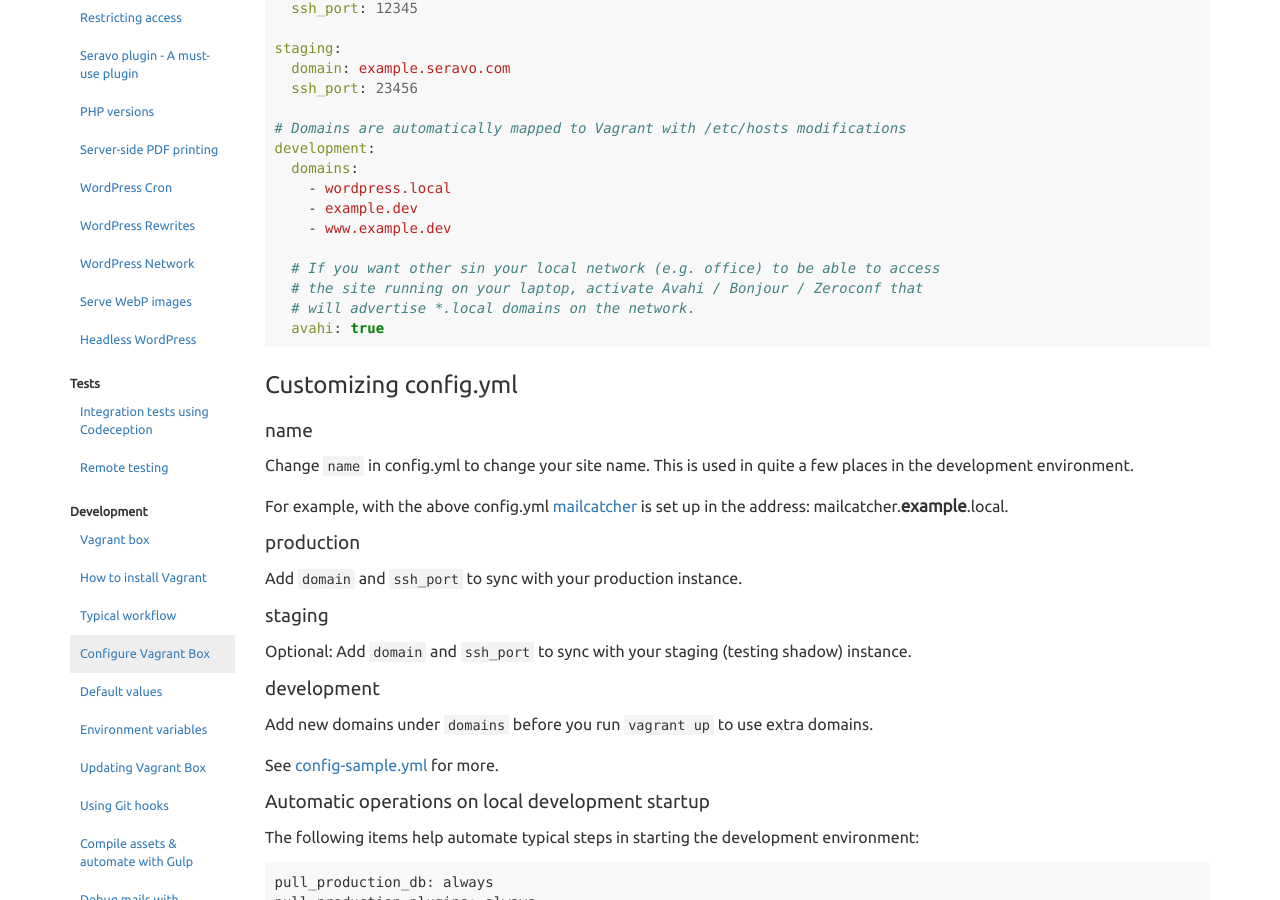
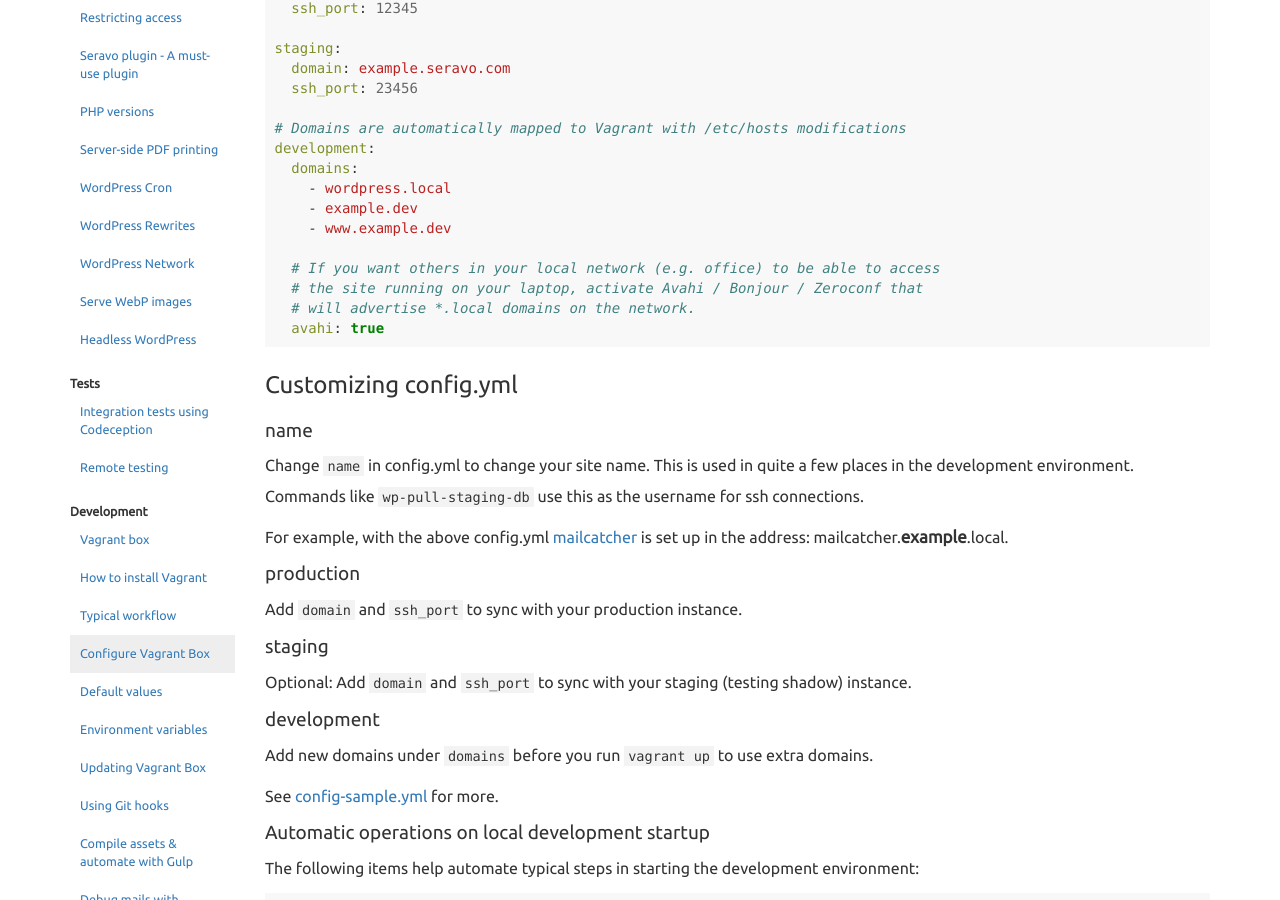
Before and after one commit to Seravo/docs, a Jekyll site: the page built from pages/_development/configure-vagrant-box.md, in a window 1280 px wide and 900 px high, scrolled down 470 px. Built offline with Jekyll 4.4.1, drawn with Linux system fonts in a browser that asks for light colours; nearby versions of some CDN libraries.

Commit message:
Fixed type, added note about name variable usage

```diff
--- a/pages/_development/configure-vagrant-box.md
+++ b/pages/_development/configure-vagrant-box.md
@@ -31,7 +31,7 @@ development:
     - example.dev
     - www.example.dev
 
-  # If you want other sin your local network (e.g. office) to be able to access
+  # If you want others in your local network (e.g. office) to be able to access
   # the site running on your laptop, activate Avahi / Bonjour / Zeroconf that
   # will advertise *.local domains on the network.
   avahi: true
@@ -41,7 +41,7 @@ development:
 
 #### name
 
-Change `name` in config.yml to change your site name. This is used in quite a few places in the development environment.
+Change `name` in config.yml to change your site name. This is used in quite a few places in the development environment. Commands like `wp-pull-staging-db` use this as the username for ssh connections.
 
 For example, with the above config.yml [mailcatcher]({{ site.baseurl }}/development/mailcatcher ) is set up in the address: mailcatcher.**example**.local.
 
```
